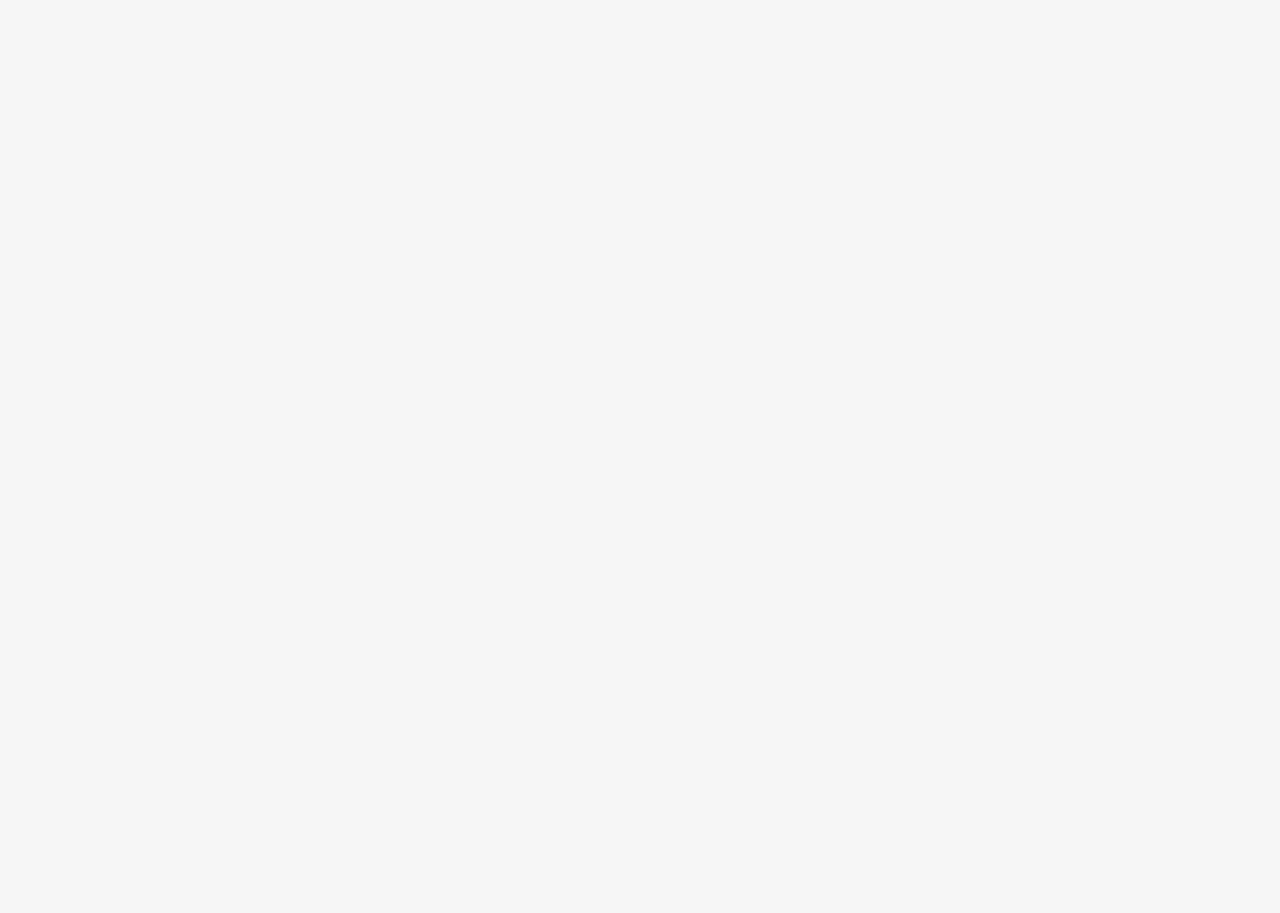
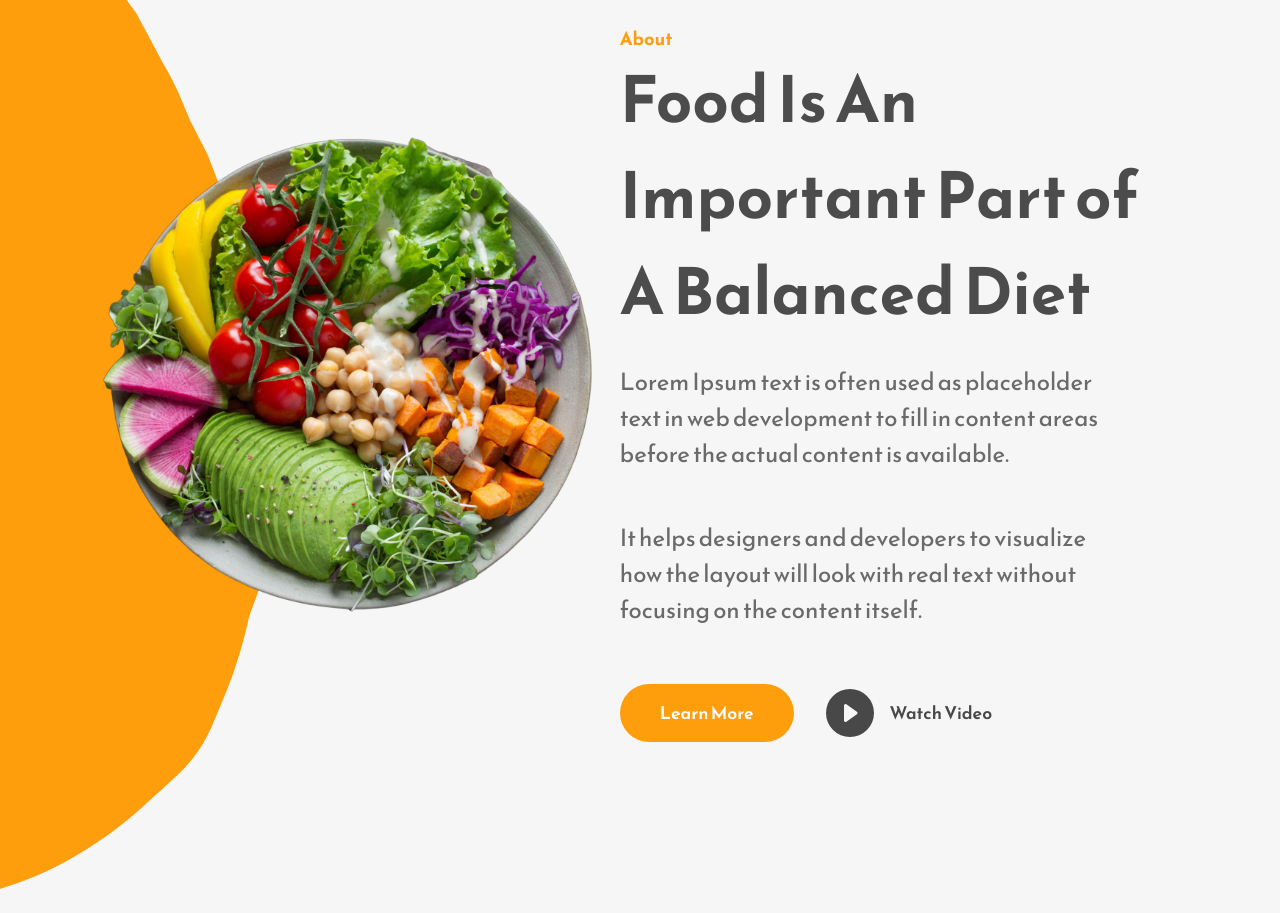
Before and after one commit to chinthaka20010226/LaningPage_InReact_, a React (Create React App) app: page / in a window 1280 px wide. Shown: the part 1000-1913 px from the top of the page. Before the commit the page ends 868 px from the top, so only its background shows below. Built offline with nearby package versions, Linux system fonts and the light colour scheme.

Commit message:
Done the About...

```diff
--- a/src/App.css
+++ b/src/App.css
@@ -176,6 +176,7 @@
 
 .watch-video-button {
   margin-left: 2rem;
+  /* margin-top: 1rem; */
   background-color: transparent;
   outline: none;
   border: none;
--- a/src/App.js
+++ b/src/App.js
@@ -1,10 +1,12 @@
 import './App.css';
+import About from './Components/About';
 import Home from './Components/Home';
 
 function App() {
   return (
     <div className="App">
       <Home />
+      <About />
     </div>
   );
 }
--- /dev/null
+++ b/src/Components/About.js
@@ -0,0 +1,38 @@
+import React from 'react'
+
+import AboutBackground from '../Assets/about-background.png';
+import AboutBackgroundImage from '../Assets/about-background-image.png'
+import { BsFillPlayCircleFill } from 'react-icons/bs';
+
+const About = () => {
+    return (
+        <div className='about-section-container'>
+            <div className='about-background-image-container'>
+                <img src={AboutBackground} alt='' />
+            </div>
+            <div className='about-section-image-container'>
+                <img src={AboutBackgroundImage} alt='' />
+            </div>
+            <div className='about-section-text-container'>
+                <p className='primary-subheading'>About</p>
+                <h1 className='primary-heading'>
+                    Food Is An Important Part of A Balanced Diet
+                </h1>
+                <p className='primary-text'>
+                Lorem Ipsum text is often used as placeholder text in web development to fill in content areas before the actual content is available.
+                </p>
+                <p className='primary-text'>
+                It helps designers and developers to visualize how the layout will look with real text without focusing on the content itself.
+                </p>
+                <div className='about-buttons-container'>
+                    <button className='secondary-button'>Learn More</button>
+                    <button className='watch-video-button'>
+                        <BsFillPlayCircleFill /> Watch Video
+                    </button>
+                </div>
+            </div>
+        </div>
+    )
+}
+
+export default About
```
